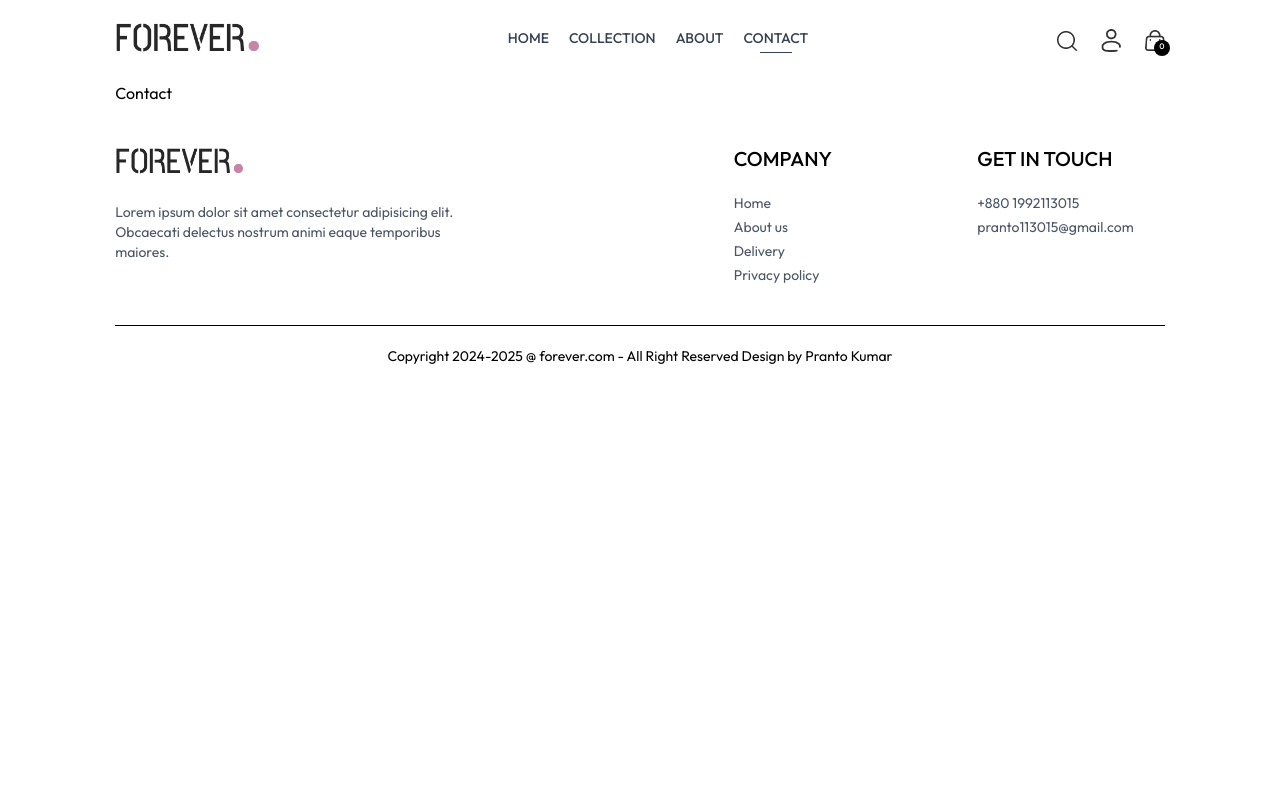
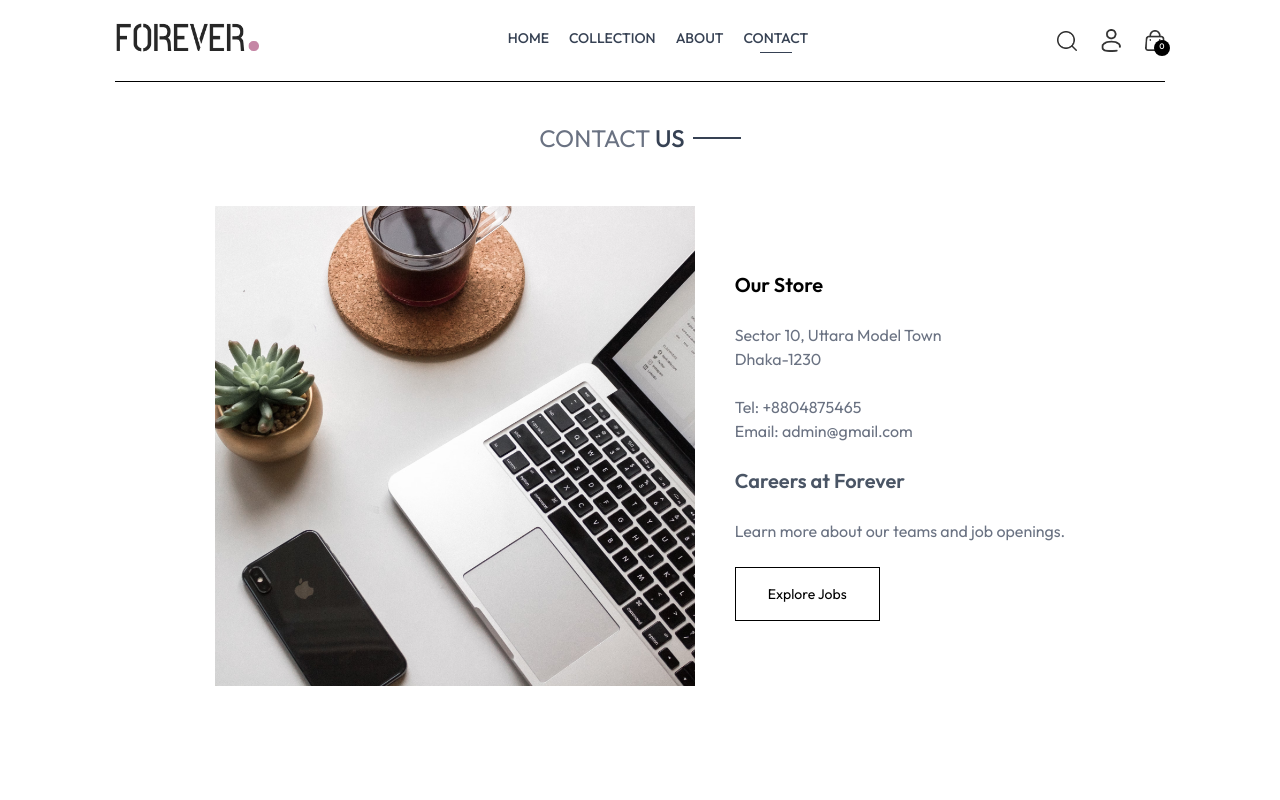
Before and after one commit to ahmadfaraznazar/forever-ecommerce-app, a React app: page /contact in a window 1280 px wide. Shown: the top 800 px of the page. Built offline with nearby package versions, Linux system fonts and the light colour scheme; the HTML template or start-up script is replaced by a standard one.

Commit message:
add contact us page

```diff
--- a/src/pages/Contact.jsx
+++ b/src/pages/Contact.jsx
@@ -1,7 +1,38 @@
-import React from 'react';
+import Title from './../components/Title';
+import { assets } from './../assets/assets';
+import NewsletterBox from './../components/NewsletterBox';
+const Contact = () => {
+  return (
+    <div>
+      <div className="text-center text-2xl pt-10 border-t">
+        <Title text1={'CONTACT'} text2={'US'} />
+      </div>
 
-const Contact = () => {
-  return <div>Contact</div>;
+      <div className="my-10 flex flex-col justify-center md:flex-row gap-10 mb-28">
+        <img className="w-full md:max-w-[480px]" src={assets.contact_img} alt="contact_img" />
+
+        <div className="flex flex-col justify-center items-start gap-6">
+          <p className="font-semibold text-xl">Our Store</p>
+          <p className="text-gray-500">
+            Sector 10, Uttara Model Town <br />
+            Dhaka-1230
+          </p>
+          <p className="text-gray-500">
+            Tel: +8804875465 <br />
+            Email: admin@gmail.com{' '}
+          </p>
+          <p className="font-semibold text-xl text-gray-600">Careers at Forever</p>
+          <p className="text-gray-500">Learn more about our teams and job openings.</p>
+
+          <button className="border border-black px-8 py-4 text-sm hover:bg-black hover:text-white transition-all duration-500 ">
+            Explore Jobs
+          </button>
+        </div>
+      </div>
+
+      <NewsletterBox />
+    </div>
+  );
 };
 
 export default Contact;
```
